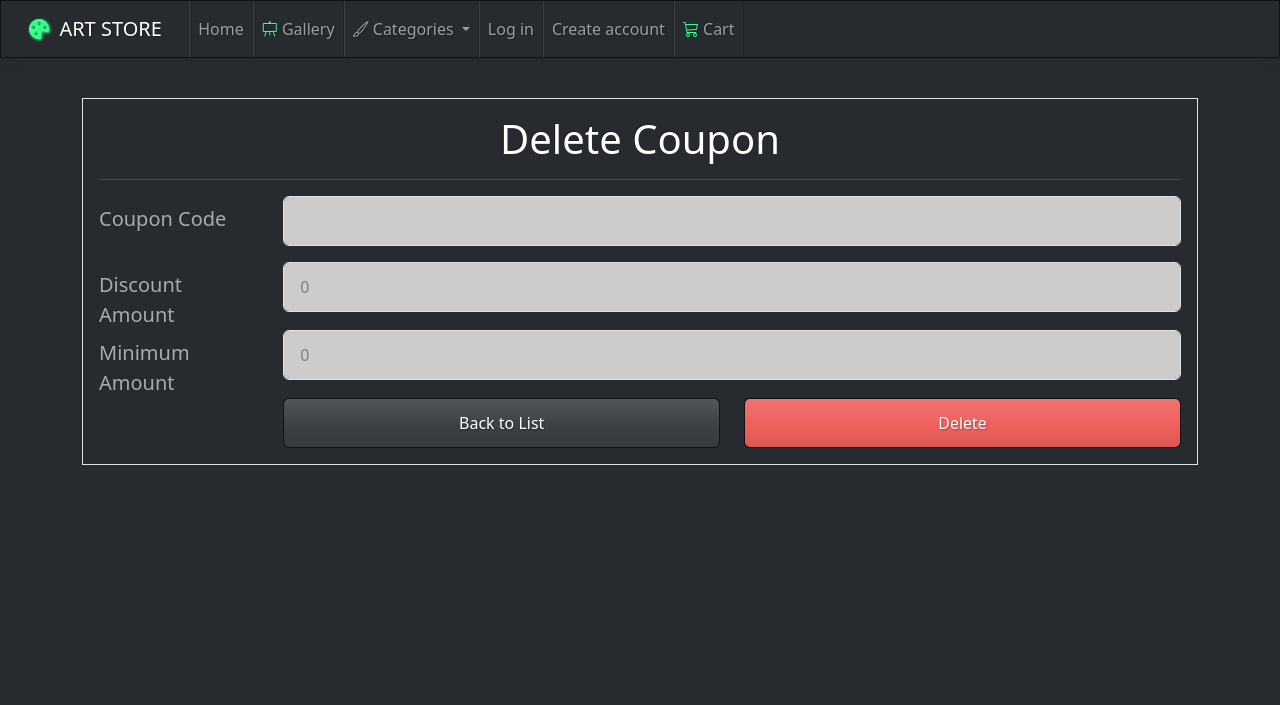
After one commit to AnnaAxelsson051/Art-Gallery-with-Microservices-Gateway-and-Cloud-Messaging, an ASP.NET Core app: template Micro.Web/Views/Coupon/CouponDelete.cshtml in a window 1280 px wide. The commit adds this page. Shown: the top 705 px of the page. Run offline with ASP.NET Core 8, Linux system fonts and the light colour scheme; the template is opened without the code that fills it, so the values that code supplies are empty; style sheets or scripts are compiled from the project's sources.

Commit message:
Add delete coupon functionality

```diff
--- a/Micro.Web/Service/CouponService.cs
+++ b/Micro.Web/Service/CouponService.cs
@@ -23,7 +23,7 @@ namespace Micro.Web.Service
             });
         }
 
-        public async Task<ResponseDto?> DeleteCouponAsync(int id)
+        public async Task<ResponseDto?> DeleteCouponsAsync(int id)
         {
             return await _baseService.SendAsync(new RequestDto()
             {
--- a/Micro.Web/Service/IService/ICouponService.cs
+++ b/Micro.Web/Service/IService/ICouponService.cs
@@ -11,7 +11,7 @@ namespace Micro.Web.Service
         Task<ResponseDto?> GetCouponByIdAsync(int id);
         Task<ResponseDto?> CreateCouponsAsync(CouponDto couponDto);
         Task<ResponseDto?> UpdateCouponsAsync(CouponDto couponDto);
-        Task<ResponseDto?> DeleteCouponAsync(int id);
+        Task<ResponseDto?> DeleteCouponsAsync(int id);
 
     }
 }
--- /dev/null
+++ b/Micro.Web/Views/Coupon/CouponDelete.cshtml
@@ -0,0 +1,45 @@
+@model CouponDto
+
+<form asp-action="CouponDelete">
+    <br />
+    <div class="container border p-3">
+        <h1 class="text-white text-center">Delete Coupon</h1>
+        <input asp-for="CouponId" hidden/>
+        <hr />
+        <div class="row">
+            <div class="col-2">
+                <label class="control-label pt-2" style="font-size:20px;">Coupon Code</label>
+            </div>
+            <div class="col-10 pb-3">
+                <input asp-for="CouponCode" disabled class="form-control" />
+                 </div>
+            <div class="col-2">
+                <label class="control-label pt-2" style="font-size:20px;">Discount Amount</label>
+            </div>
+            <div class="col-10 pb-3">
+                <input asp-for="DiscountAmount" disabled class="form-control" />
+                </div>
+            <div class="col-2">
+                <label class="control-label pt-2" style="font-size:20px;">Minimum Amount</label>
+            </div>
+            <div class="col-10 pb-3">
+                <input asp-for="MinAmount" disabled class="form-control" />
+
+
+            </div>
+
+            <div class="col-5 offset-2">
+
+                <a asp-action="CouponIndex" class="btn-primary btn form-control ">Back to List</a>
+            </div>
+            <div class="col-5">
+                <input type="submit" value="Delete" class="btn btn-danger form-control" />
+
+            </div>
+
+        </div>
+
+        <div>
+        </div>
+    </div>
+</form>
--- a/Micro.Web/Views/Coupon/CouponIndex.cshtml
+++ b/Micro.Web/Views/Coupon/CouponIndex.cshtml
@@ -44,7 +44,7 @@
                         @((item.MinAmount).ToString("c"))
                     </td>
                     <td>
-                        <a class="btn btn-danger">
+                        <a asp-action="CouponDelete" asp-route-couponId="@item.CouponId" class="btn btn-danger">
                             <i class="bi bi-trash"></i>
                         </a>
                     </td>
```
Also changed, not shown: Micro.Web/Controllers/CouponController.cs (+24 -0 lines).
